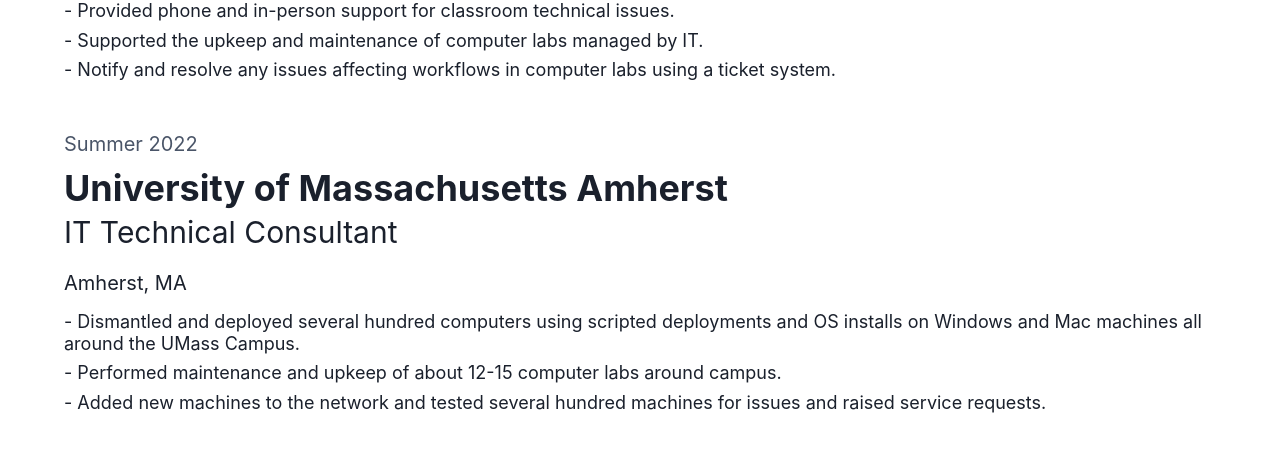
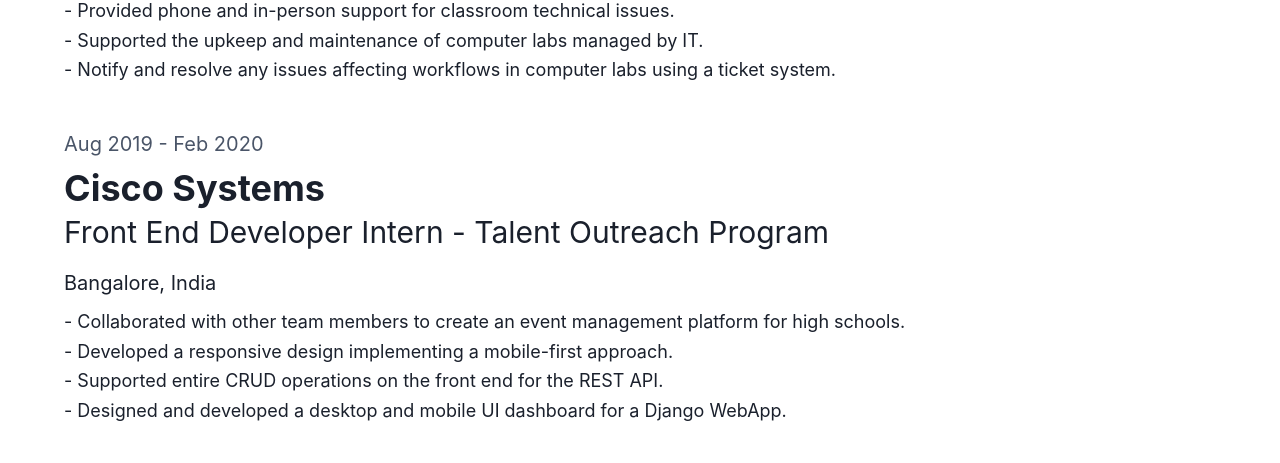
Before and after one commit to arhammusheer/croissant.one, a React (Vite) app: page / in a window 1280 px wide. Shown: the part 2700-3163 px from the top of the page. Built offline with nearby package versions, Linux system fonts and the light colour scheme; a web font is replaced by a local one.

Commit message:
dumped an experience

```diff
--- a/src/me.ts
+++ b/src/me.ts
@@ -73,17 +73,6 @@
         "Provided phone and in-person support for classroom technical issues.",
         "Supported the upkeep and maintenance of computer labs managed by IT.",
         "Notify and resolve any issues affecting workflows in computer labs using a ticket system.",
-      ],
-    },
-    {
-      company: "University of Massachusetts Amherst",
-      location: "Amherst, MA",
-      position: "IT Technical Consultant",
-      duration: "Summer 2022",
-      bullets: [
-        "Dismantled and deployed several hundred computers using scripted deployments and OS installs on Windows and Mac machines all around the UMass Campus.",
-        "Performed maintenance and upkeep of about 12-15 computer labs around campus.",
-        "Added new machines to the network and tested several hundred machines for issues and raised service requests.",
       ],
     },
     {
```
